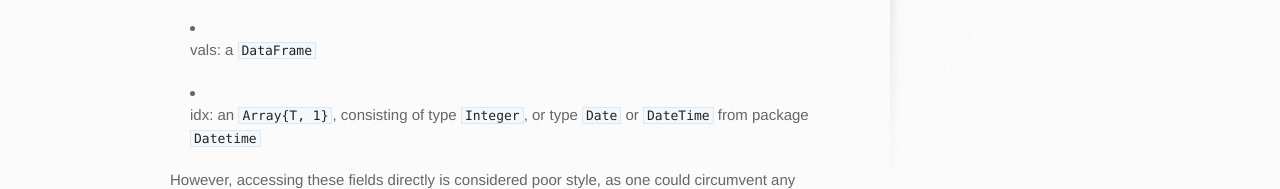
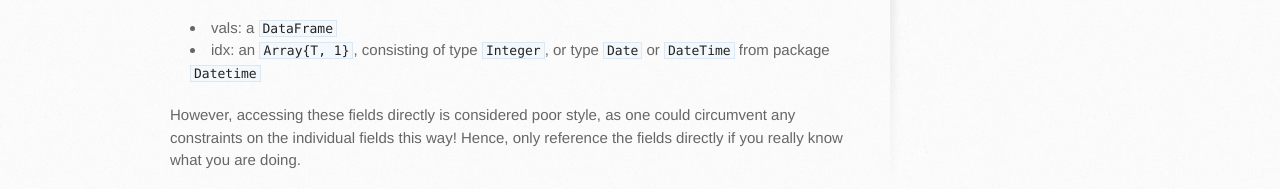
Before and after one commit to JuliaFinMetriX/TimeData.jl, a plain HTML site: page index.html in a window 1280 px wide. Shown: the part 562-751 px from the top of the page. Drawn offline with Linux system fonts and the light colour scheme.

```diff
--- a/index.html
+++ b/index.html
@@ -53,9 +53,13 @@
 and have two fields, separating time information from observations:</p>
 
 <ul>
-<li><p><strong>vals:</strong> a <code>DataFrame</code></p></li>
-<li><p><strong>idx:</strong> an <code>Array{T, 1}</code>, consisting of type <code>Integer</code>, or type
-         <code>Date</code> or <code>DateTime</code> from package <code>Datetime</code></p></li>
+<li>
+<strong>vals:</strong> a <code>DataFrame</code>
+</li>
+<li>
+<strong>idx:</strong> an <code>Array{T, 1}</code>, consisting of type <code>Integer</code>, or type
+         <code>Date</code> or <code>DateTime</code> from package <code>Datetime</code>
+</li>
 </ul><p>However, accessing these fields directly is considered poor style, as
 one could circumvent any constraints on the individual fields this
 way! Hence, only reference the fields directly if you really know what
```
Also changed, not shown: params.json (+1 -1 lines).
